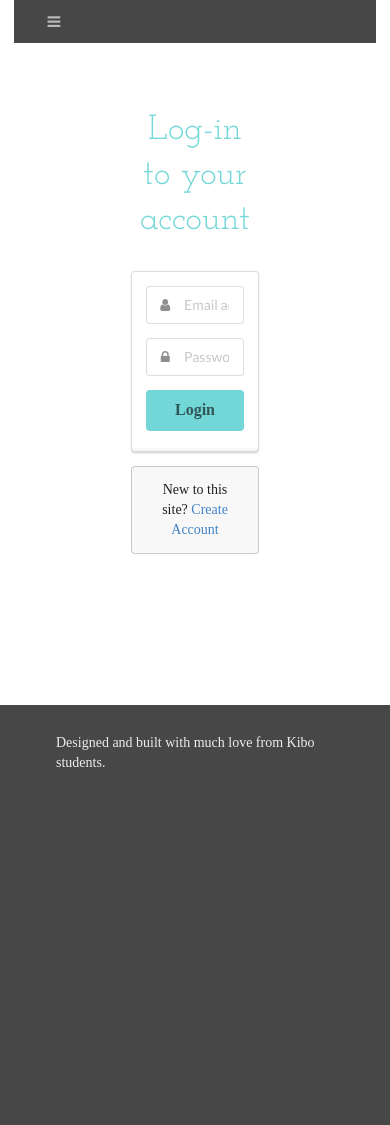
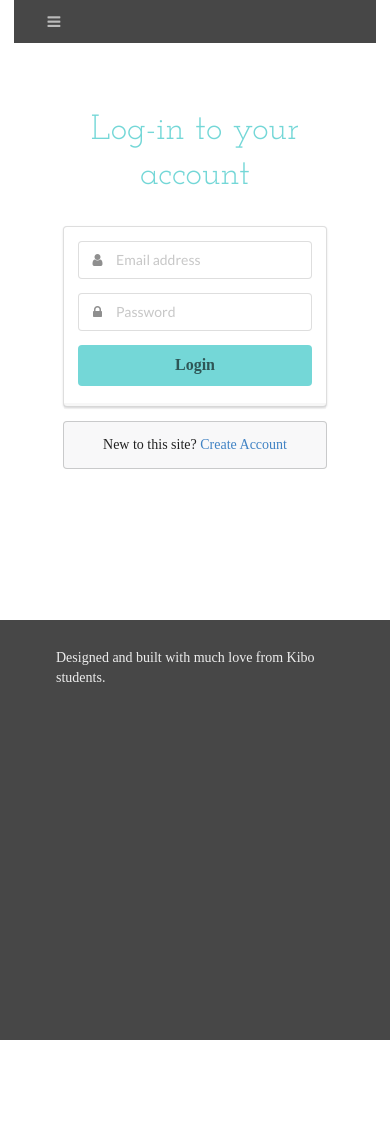
Before and after one commit to salandei/managementapp, a Flask app: page /login in a window 390 px wide. After the commit the page ends 1040 px from the top, so only its background shows below. Run offline with Flask 3, Linux system fonts and the light colour scheme; some libraries are stand-ins or nearby versions; some web fonts are replaced.

Commit message:
fix mobile screen form width

```diff
--- a/managementapp/templates/base.html
+++ b/managementapp/templates/base.html
@@ -104,9 +104,6 @@
       .masthead h2 {
         margin-top: 0.5em;
         font-size: 1.5em;
-      }
-      div.six.wide.column {
-        width: 70% !important;
       }
     }
 
--- a/managementapp/templates/login.html
+++ b/managementapp/templates/login.html
@@ -25,6 +25,13 @@
 
     .ui.large.form{
     font-size: 1em;
+    }
+
+    @media only screen and (max-width: 600px)
+    {
+      #body > div.column {
+        width: 70% !important;
+      }
     }
 
 /* Remove annoying extra border at bottom of form box */
```
